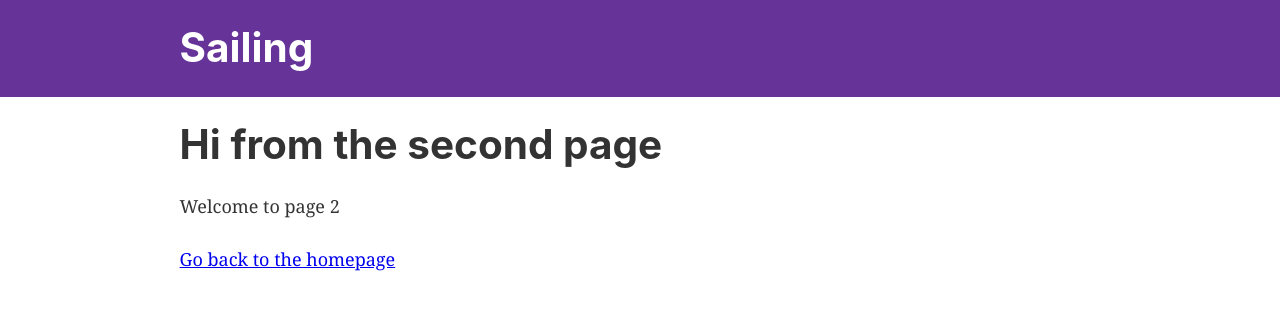
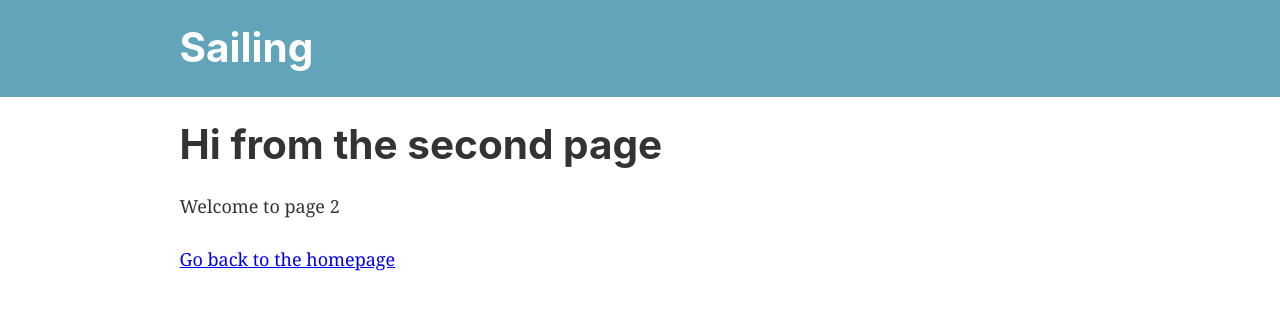
Before and after one commit to markusschanta/sailing, a Gatsby site: page /page-2 in a window 1280 px wide. Built offline with nearby package versions, Linux system fonts and the light colour scheme; Gatsby itself is replaced by a stand-in of ours.

Commit message:
Change header color.

```diff
--- a/src/components/header.js
+++ b/src/components/header.js
@@ -5,7 +5,7 @@ import React from "react"
 const Header = ({ siteTitle }) => (
   <header
     style={{
-      background: `rebeccapurple`,
+      background: `#62A4BA`,
       marginBottom: `1.45rem`,
     }}
   >
```
